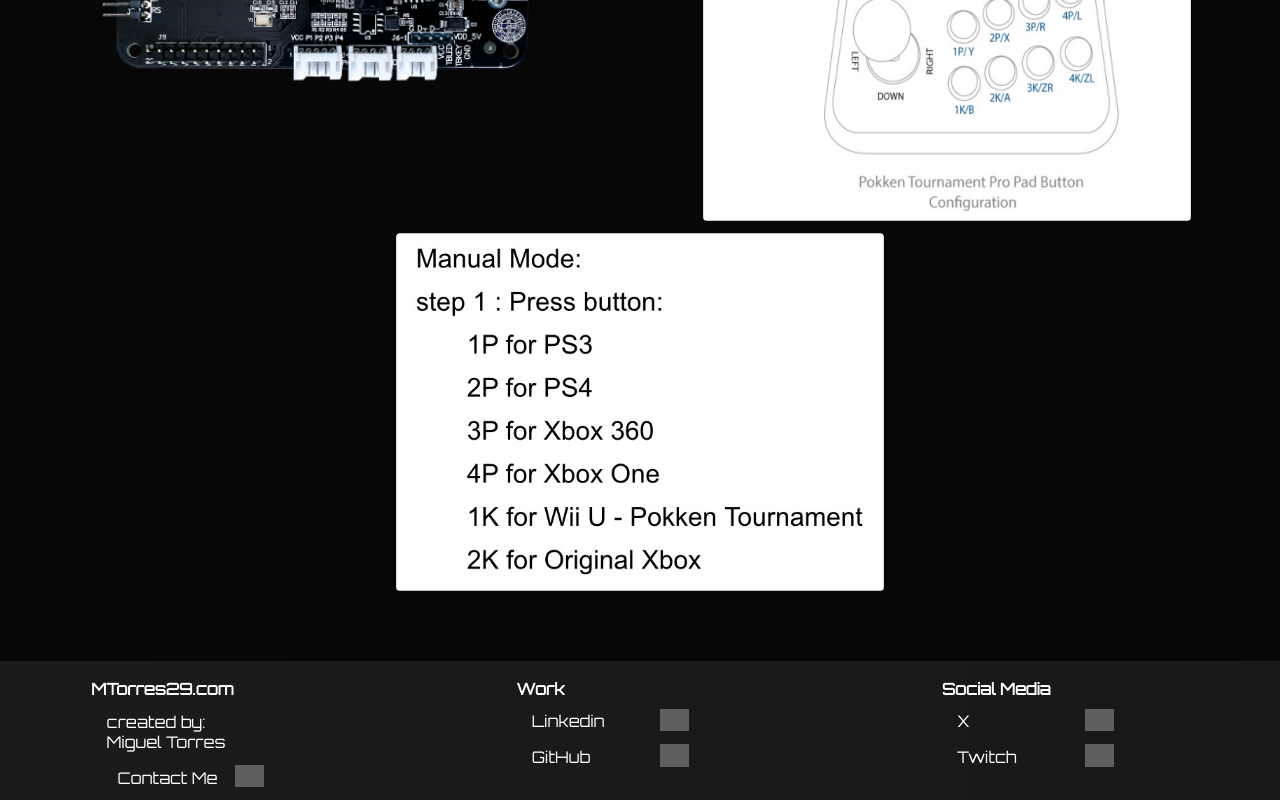
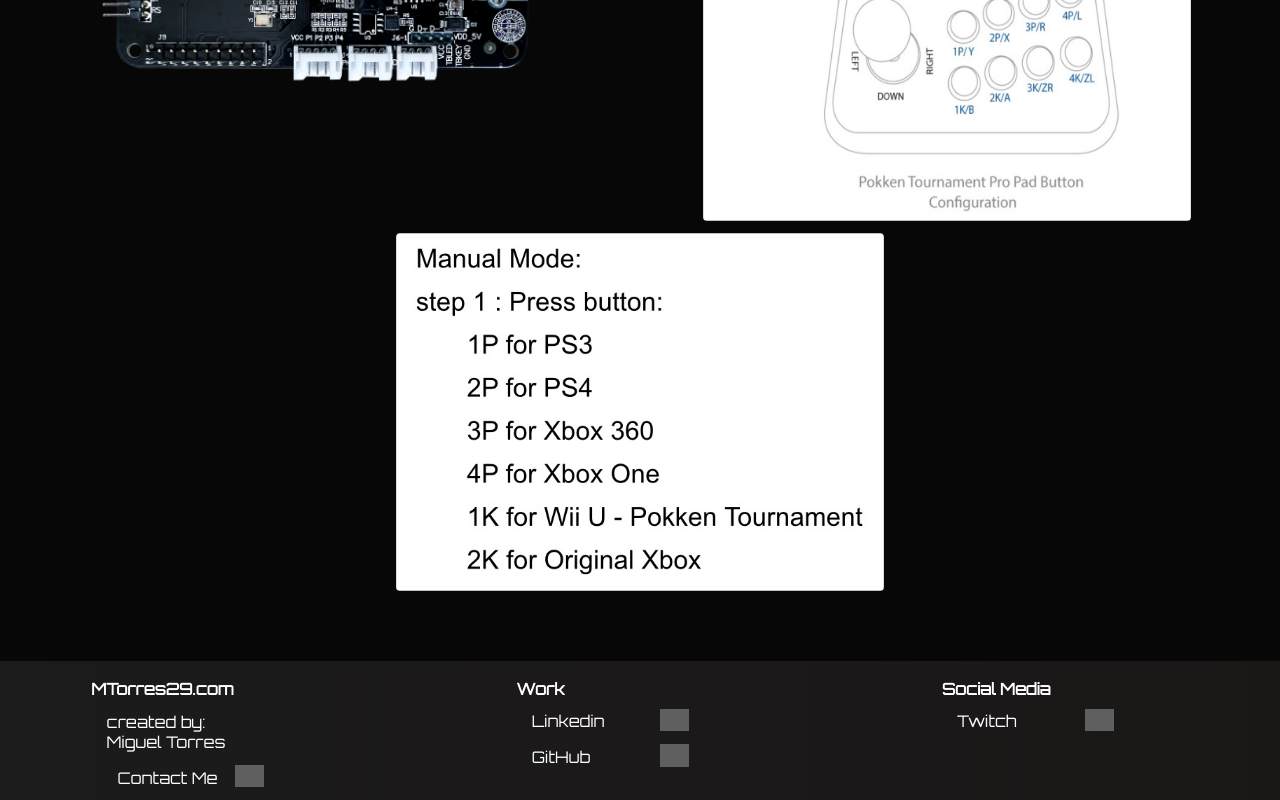
Before and after one commit to TheMTorres29/mtorres29-webapp, a React (Create React App) app: page /projects/fightstick in a window 1280 px wide. Shown: the part 2008-2808 px from the top of the page. Built offline with nearby package versions, Linux system fonts and the light colour scheme; grey boxes are pictures that could not be loaded.

Commit message:
footer icons

```diff
--- a/src/components/Footer/Footer.js
+++ b/src/components/Footer/Footer.js
@@ -34,7 +34,7 @@
                     <li className='footer-item'>
                         <a href="https://github.com/TheMTorres29">
                             <h4>GitHub</h4>
-                            <img src='https://drive.google.com/thumbnail?id=10-06hP8plHj-YmamUzI2RMm2luI7ga4j&export=download' alt="logo-icon" className="footer-icon" />
+                            <img src='https://icons8.com/icon/62856/github' alt="logo-icon" className="footer-icon" />
                         </a>
                     </li>
                 </ul>
@@ -45,16 +45,9 @@
                 <h4 className="footer-title">Social Media</h4>
                 <ul className="footer-list">
                     <li className="footer-item">
-                        <a href="https://twitter.com/TheMTorres29">
-                            <h4>X</h4>
-                            <img src='https://img.icons8.com/ios-filled/50/twitterx--v1.png' alt="logo-icon" className="footer-icon" />
-                        </a>
-
-                    </li>
-                    <li className="footer-item">
                         <a href="https://www.twitch.tv/mtorres29">
                             <h4>Twitch</h4>
-                            <img src='https://drive.google.com/thumbnail?id=1RyNcq9424hTS1yhHvCwCFUELNmGQjDyc&export=download' alt="logo-icon" className="footer-icon" />
+                            <img src='https://img.icons8.com/ios-filled/50/twitch.png' alt="logo-icon" className="footer-icon" />
                         </a>
 
                     </li>
```
